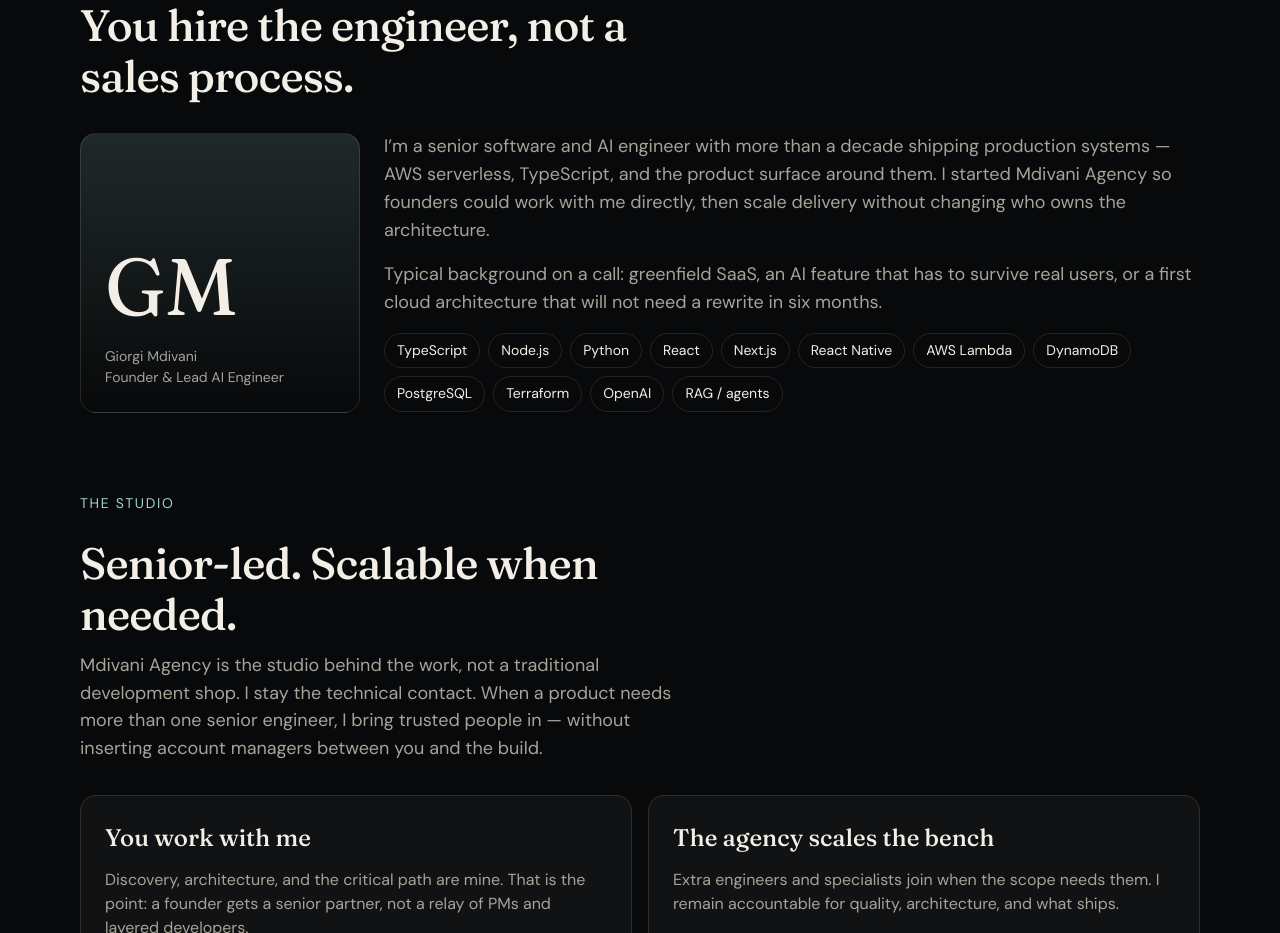
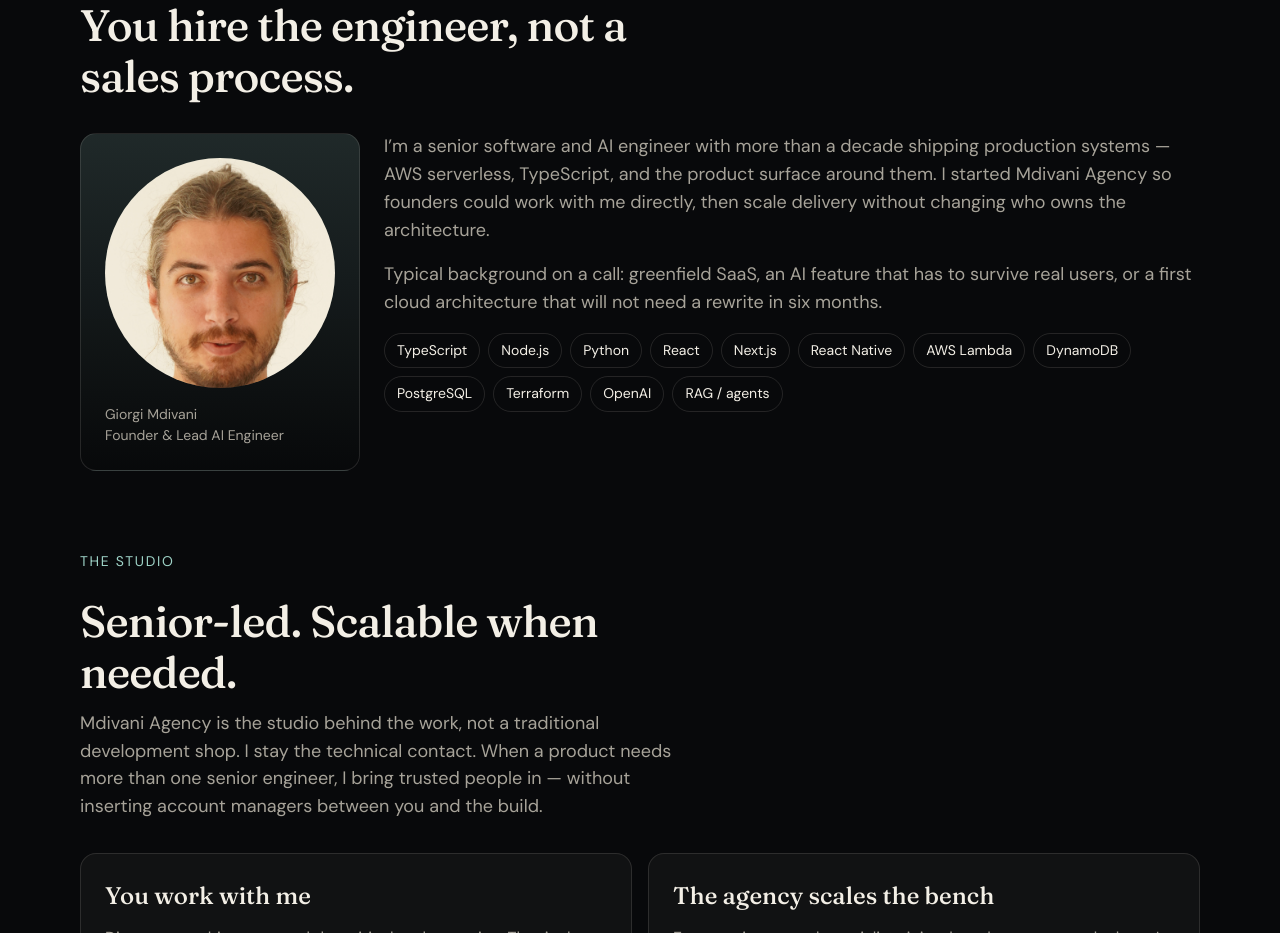
Before and after one commit to Mdivani-Agency/landing-page, a Next.js app: page / in a window 1280 px wide. Shown: the part 3060-3993 px from the top of the page. Built offline with nearby package versions, Linux system fonts and the light colour scheme; no server answers.

Commit message:
chore: add avatar image

```diff
--- a/app/globals.css
+++ b/app/globals.css
@@ -554,6 +554,7 @@ body {
   display: flex;
   flex-direction: column;
   justify-content: flex-end;
+  gap: 1.6rem;
   min-height: 28rem;
   padding: 2.4rem;
   border-radius: 1.6rem;
@@ -562,11 +563,31 @@ body {
     linear-gradient(180deg, rgba(159, 212, 200, 0.16), rgba(8, 9, 11, 0.2));
 }
 
-.portrait-mark {
+.avatar {
+  position: relative;
+  display: block;
+  overflow: hidden;
+  width: 100%;
+  aspect-ratio: 1;
+  border-radius: 50%;
+  background: rgba(159, 212, 200, 0.12);
+}
+
+.avatar-image {
+  object-fit: cover;
+  object-position: center 15%;
+}
+
+.avatar-fallback {
+  position: absolute;
+  inset: 0;
+  display: flex;
+  align-items: center;
+  justify-content: center;
   font-family: var(--font-serif), "Fraunces", serif;
-  font-size: 8rem;
+  font-size: 6.4rem;
   line-height: 1;
-  margin-bottom: 2rem;
+  color: var(--text-primary);
 }
 
 .about-copy {
--- /dev/null
+++ b/components/avatar.tsx
@@ -0,0 +1,58 @@
+"use client";
+
+import Image from "next/image";
+import { useState } from "react";
+
+type AvatarProps = {
+  src?: string;
+  alt: string;
+  fallback: string;
+  className?: string;
+};
+
+function getInitials(value: string) {
+  const trimmed = value.trim();
+
+  if (!trimmed.includes(" ") && trimmed.length <= 3) {
+    return trimmed.toUpperCase();
+  }
+
+  const initials = trimmed
+    .split(/\s+/)
+    .map((part) => part[0])
+    .filter(Boolean)
+    .slice(0, 2)
+    .join("")
+    .toUpperCase();
+
+  return initials || trimmed.slice(0, 2).toUpperCase();
+}
+
+export function Avatar({ src, alt, fallback, className = "" }: AvatarProps) {
+  const [hasError, setHasError] = useState(false);
+  const showImage = Boolean(src) && !hasError;
+  const initials = getInitials(fallback);
+
+  return (
+    <span
+      className={`avatar ${className}`.trim()}
+      role={showImage ? undefined : "img"}
+      aria-label={showImage ? undefined : alt}
+    >
+      {src && showImage ? (
+        <Image
+          src={src}
+          alt={alt}
+          fill
+          sizes="(min-width: 768px) 28rem, 100vw"
+          className="avatar-image"
+          onError={() => setHasError(true)}
+        />
+      ) : (
+        <span className="avatar-fallback" aria-hidden="true">
+          {initials}
+        </span>
+      )}
+    </span>
+  );
+}
--- a/components/sections/about-giorgi.tsx
+++ b/components/sections/about-giorgi.tsx
@@ -1,3 +1,4 @@
+import { Avatar } from "@/components/avatar";
 import { stack } from "@/lib/content";
 import { site } from "@/lib/site";
 
@@ -11,14 +12,18 @@ export function AboutGiorgi() {
         </h2>
       </header>
       <div className="about-grid">
-        <div className="portrait-panel" aria-hidden="true">
-          <span className="portrait-mark">GM</span>
-          <span className="portrait-caption">
+        <figure className="portrait-panel">
+          <Avatar
+            src="/assets/images/giorgi.jpg"
+            alt={site.personName}
+            fallback={site.personName}
+          />
+          <figcaption className="portrait-caption">
             {site.personName}
             <br />
             {site.personRole}
-          </span>
-        </div>
+          </figcaption>
+        </figure>
         <div className="about-copy">
           <p>
             I’m a senior software and AI engineer with more than a decade
```
Also changed, not shown: public/assets/images/giorgi.jpg (added).
